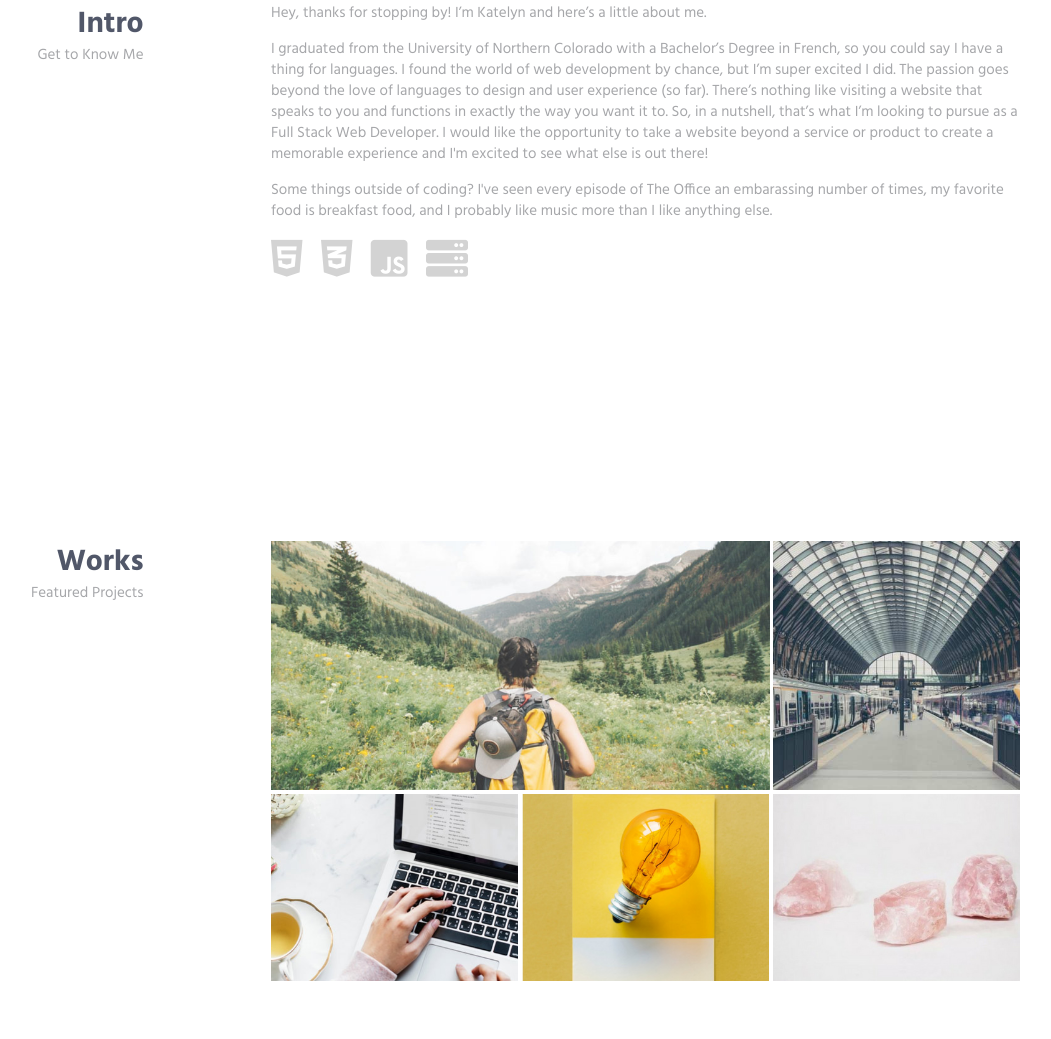
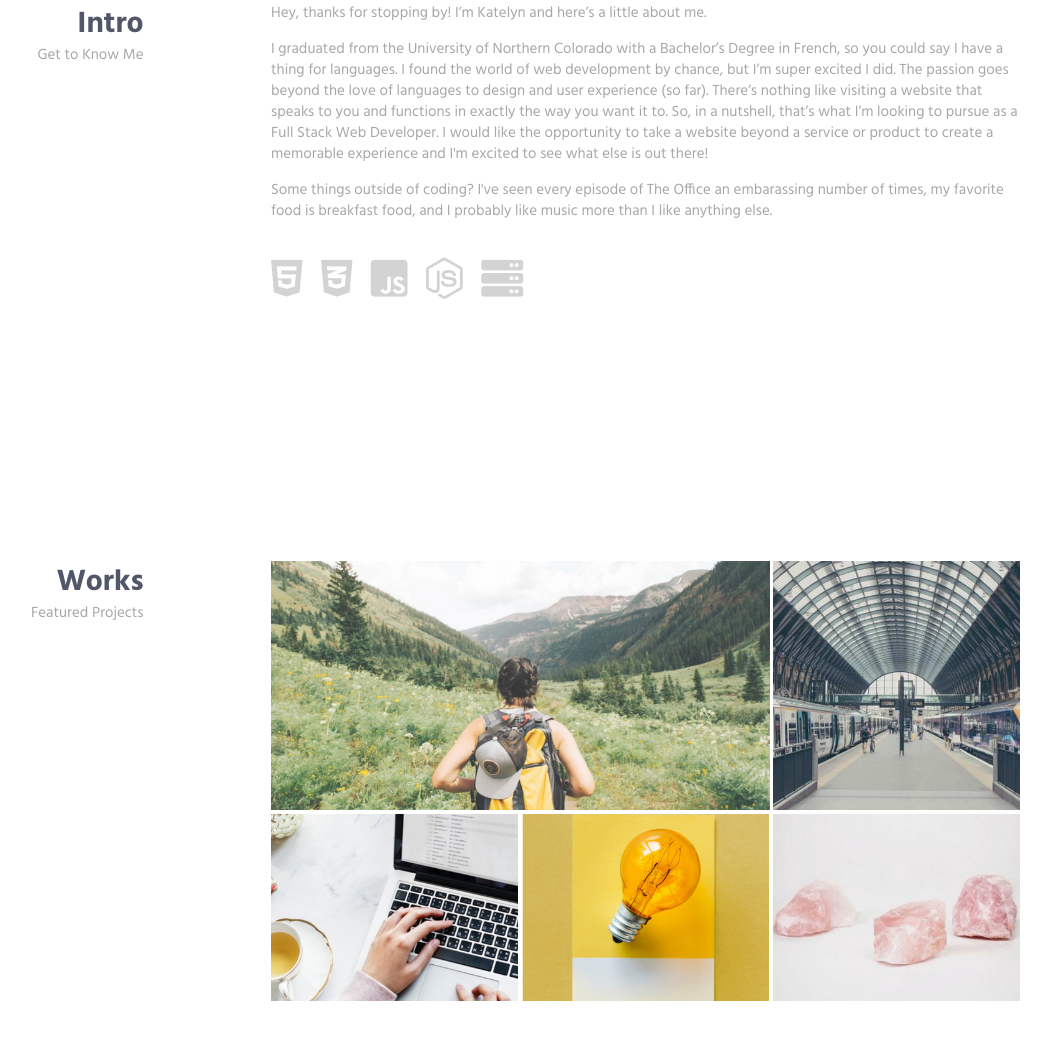
Before and after one commit to katelynmanuel/katelyn-manuel-portfolio, a plain HTML site: page index.html in a window 1280 px wide. Shown: the part 688-1727 px from the top of the page, without its empty margins (189-1240 px from the left). Drawn offline with Linux system fonts and the light colour scheme.

Commit message:
Adding icon to About Me section

```diff
--- a/index.html
+++ b/index.html
@@ -133,9 +133,11 @@
                                 Some things outside of coding? I've seen every episode of The Office an
                                 embarassing number of times, my favorite food is breakfast food, and I probably like music more than I like anything else.
                             </p>
+                            <br/>
                             <span><i class="fab fa-html5 fa-3x" style="color:lightgray;" title="HTML"></i></span>
                             <span><i class="fab fa-css3-alt fa-3x" style="color:lightgray; margin-left: 2%;" title="CSS"></i></span>
                             <span><i class="fab fa-js-square fa-3x" style="color: lightgray; margin-left: 2%;" title="JavaScript"></i></span>
+                            <span><i class="fab fa-node-js fa-3x" style="color: lightgray; margin-left: 2%;" title="Node"></i></span>
                             <span><i class="fab fas fa-server fa-3x" style="color:lightgray; margin-left: 2%;" title="Firebase"></i></span>
                         </div>
                     </div>
```
